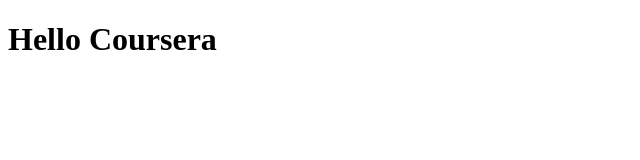
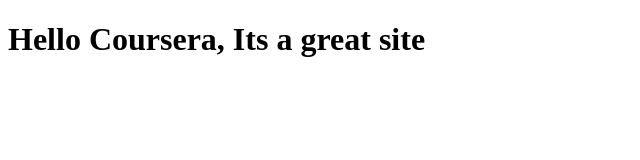
Before and after one commit to wesleychiproar/coursera-test, a plain HTML site: page site/index.html in a window 1280 px wide. Shown: the whole page, without its empty margins (0-640 px from the left). Drawn offline with Linux system fonts and the light colour scheme.

Commit message:
small message

```diff
--- a/site/index.html
+++ b/site/index.html
@@ -6,6 +6,6 @@
 	<title>Hello Coursera!</title>
 </head>
 <body>
-<h1>Hello Coursera</h1>
+<h1>Hello Coursera, Its a great site</h1>
 </body>
 </html>
```
